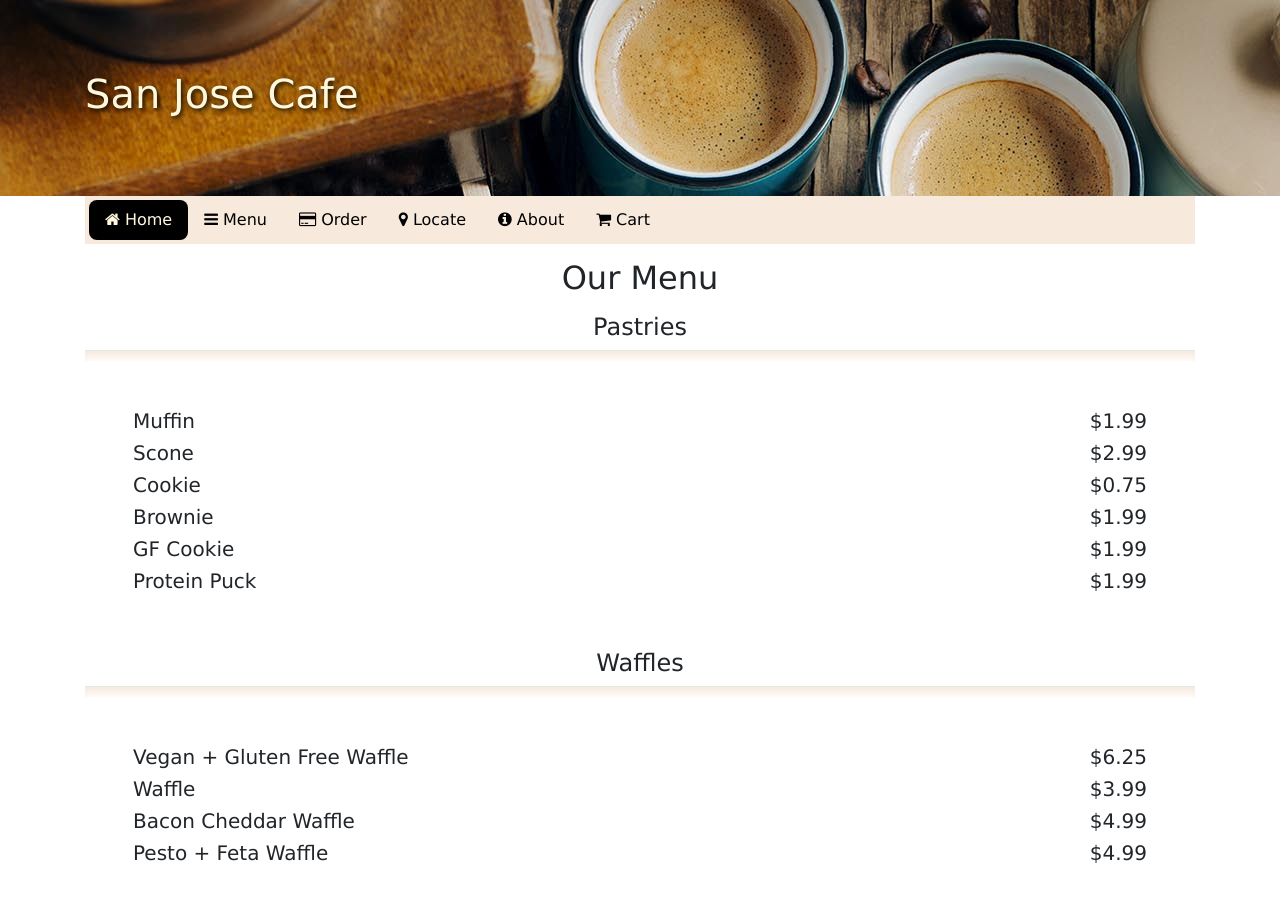
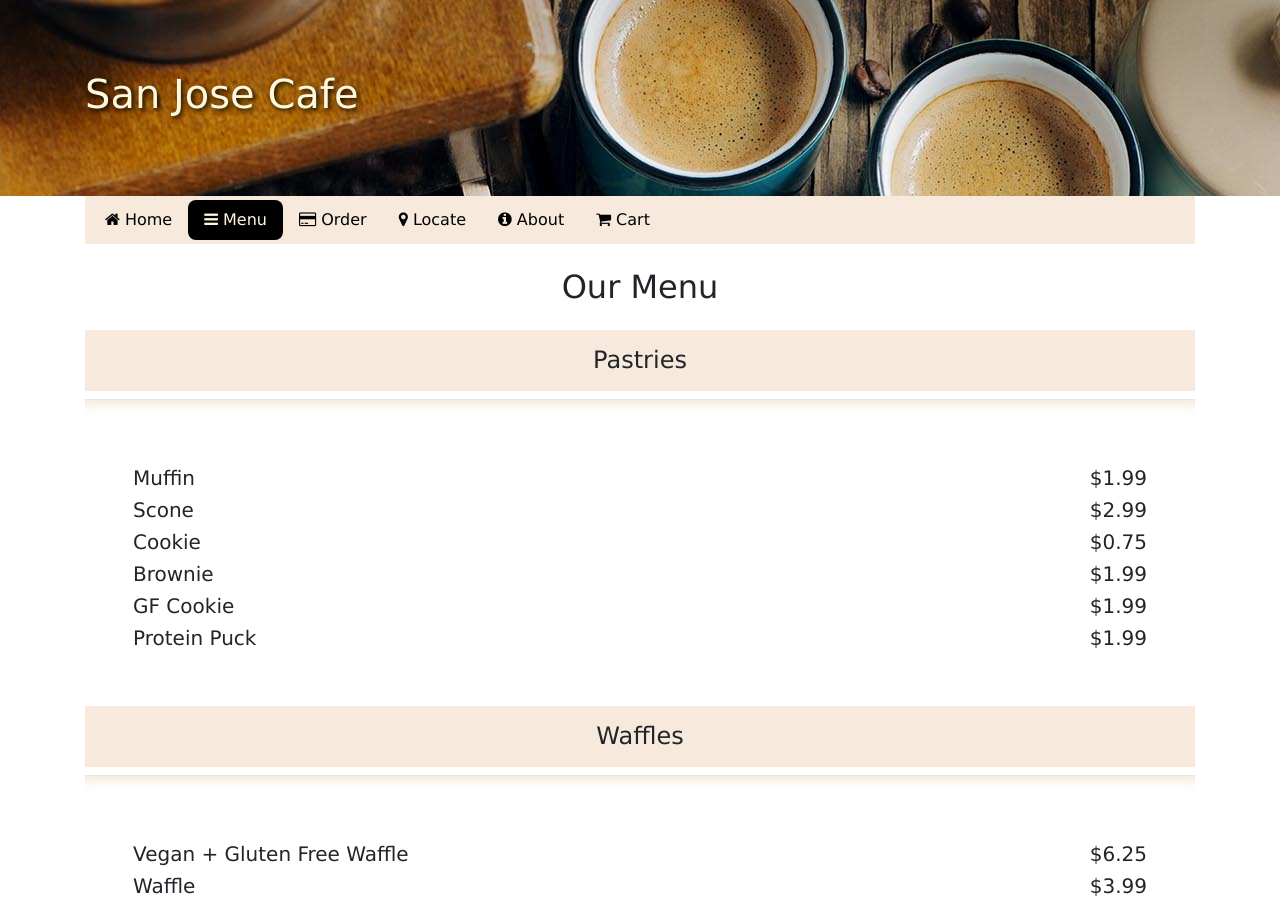
Before and after one commit to mnajjar2008/cafereact, a React (Create React App) app: page /menu in a window 1280 px wide. Shown: the top 907 px of the page. Built offline with nearby package versions, Linux system fonts and the light colour scheme.

Commit message:
header nav almost finished

```diff
--- a/src/App.css
+++ b/src/App.css
@@ -28,7 +28,7 @@ body {
     border-radius: 0.5rem;
 }
 
- .active,
+.nav-item .nav-link.active,
 .card-header,
 .card-footer button {
     background-color: black;
@@ -62,7 +62,7 @@ figure.card-body {
     margin-bottom: 0px;
 }
 
-.about-section-title {
+.section-title {
     background-color: rgba(214, 148, 86, 0.2);
 }
 
--- a/src/components/AboutComponent.js
+++ b/src/components/AboutComponent.js
@@ -5,7 +5,7 @@ function About(props) {
         <div className="container">
             <section className="row mt-4">
                 <div className="col-12">
-                    <h4 className="about-section-title p-2">Our Cafe</h4>
+                    <h4 className="section-title p-2">Our Cafe</h4>
                     <p className="p-4">
                         San Jose Cafe's mission is to honor our guests' decision to dine with us by providing world-className service, great-tasting food to their order, in a clean comfortable environment. Since our humble beginnings over 6 years ago in
                         San Jose, California, we have been proud to serve our coffee, waffles, and pastries the way they're supposed to be — fresh, natural, and cooked to order.
@@ -14,7 +14,7 @@ function About(props) {
             </section>
             <section className="row mt-4">
                 <div className="col-12">
-                    <h4 className="about-section-title p-2">Location & Hours</h4>
+                    <h4 className="section-title p-2">Location & Hours</h4>
                 </div>
                 <div className="col-6 text-center p-4">
                     <hr />
@@ -44,7 +44,7 @@ function About(props) {
 
             <section className="row mt-4">
                 <div className="col-12">
-                    <h4 className="about-section-title p-2">Email US</h4>
+                    <h4 className="section-title p-2">Email US</h4>
                     <form className="pt-4">
                         <div className="form-group row">
                             <label htmlFor="Name" className="col-md-3 col-form-label">
--- a/src/components/FooterComponent.js
+++ b/src/components/FooterComponent.js
@@ -16,13 +16,13 @@ function Footer(props) {
                     <div className="col-sm mb-3">
                         <h5>Connect</h5>
                         <a className="btn btn-dark" href="http://facebook.com/">
-                            <i className="fa fa-facebook"></i>
-                        </a>
+                            <i className="fa fa-facebook" />
+                        </a>{' '}
                         <a className="btn btn-dark" href="http://twitter.com/">
-                            <i className="fa fa-twitter"></i>
-                        </a>
+                            <i className="fa fa-twitter" />
+                        </a>{' '}
                         <a className="btn btn-dark" href="http://instagram.com/">
-                            <i className="fa fa-instagram"></i>
+                            <i className="fa fa-instagram" />
                         </a>
                     </div>
                     <div className="col-sm-12 col-lg text-sm-center">
--- a/src/components/HeaderComponent.js
+++ b/src/components/HeaderComponent.js
@@ -1,4 +1,6 @@
 import React from 'react';
+import { Nav, NavItem } from 'reactstrap';
+import { NavLink } from 'react-router-dom';
 
 function Header(props) {
     return (
@@ -14,45 +16,43 @@ function Header(props) {
             </header>
 
             <div className="container">
-                <nav>
-                    <ul className="nav p-1 text-center flex-column flex-md-row">
-                        <li className="nav-item">
-                            <a className="nav-link active" href="/home">
-                                <i className="fa fa-home" aria-hidden="true"></i> Home
-                            </a>
-                        </li>
-                        <li className="nav-item">
-                            <a className="nav-link" href="/menu">
-                                <i className="fa fa-bars" aria-hidden="true"></i> Menu
-                            </a>
-                        </li>
-                        <li className="nav-item">
-                            <a className="nav-link" href="order.html">
-                                <i className="fa fa-credit-card" aria-hidden="true"></i> Order
-                            </a>
-                        </li>
-                        <li className="nav-item">
-                            <a
-                                className="nav-link"
-                                rel="noreferrer"
-                                href="https://www.google.com/maps/place/1141+Ringwood+Ct,+San+Jose,+CA+95131/@37.3944727,-121.8700569,14z/data=!4m5!3m4!1s0x808fcc03b0824993:0x1eadae59bcdf95d7!8m2!3d37.3927107!4d-121.8941903?hl=en&authuser=0"
-                                target="_blank"
-                            >
-                                <i className="fa fa-map-marker" aria-hidden="true"></i> Locate
-                            </a>
-                        </li>
-                        <li className="nav-item">
-                            <a className="nav-link" href="/about">
-                                <i className="fa fa-info-circle" aria-hidden="true"></i> About
-                            </a>
-                        </li>
-                        <li className="nav-item">
-                            <a role="button" className="nav-link" href="cart.html">
-                                <i className="fa fa-shopping-cart" aria-hidden="true"></i> Cart
-                            </a>
-                        </li>
-                    </ul>
-                </nav>
+                <Nav className="nav p-1 text-center flex-column flex-md-row">
+                    <NavItem>
+                        <NavLink className="nav-link" to="/home">
+                            <i className="fa fa-home" aria-hidden="true" /> Home
+                        </NavLink>
+                    </NavItem>
+                    <NavItem>
+                        <NavLink className="nav-link" to="/menu">
+                            <i className="fa fa-bars" aria-hidden="true" /> Menu
+                        </NavLink>
+                    </NavItem>
+                    <NavItem>
+                        <NavLink className="nav-link" to="/order">
+                            <i className="fa fa-credit-card" aria-hidden="true" /> Order
+                        </NavLink>
+                    </NavItem>
+                    <NavItem>
+                        <NavLink
+                            className="nav-link"
+                            rel="noreferrer"
+                            to="https://www.google.com/maps/place/1141+Ringwood+Ct,+San+Jose,+CA+95131/@37.3944727,-121.8700569,14z/data=!4m5!3m4!1s0x808fcc03b0824993:0x1eadae59bcdf95d7!8m2!3d37.3927107!4d-121.8941903?hl=en&authuser=0"
+                            target="_blank"
+                        >
+                            <i className="fa fa-map-marker" aria-hidden="true" /> Locate
+                        </NavLink>
+                    </NavItem>
+                    <NavItem>
+                        <NavLink className="nav-link" to="/about">
+                            <i className="fa fa-info-circle" aria-hidden="true" /> About
+                        </NavLink>
+                    </NavItem>
+                    <NavItem>
+                        <NavLink className="nav-link" role="button" to="/cart">
+                            <i className="fa fa-shopping-cart" aria-hidden="true" /> Cart
+                        </NavLink>
+                    </NavItem>
+                </Nav>
             </div>
         </React.Fragment>
     );
--- a/src/components/MainComponent.js
+++ b/src/components/MainComponent.js
@@ -25,6 +25,7 @@ class Main extends Component {
                     <Route path="/home" component={Home} />
                     <Route path="/about" component={About} />
                     <Route path="/menu" render={() => <Menu items={this.state.items} />} />
+                    <Redirect to="/home" />
                 </Switch>
                 <Footer />
             </div>
--- a/src/components/MenuComponent.js
+++ b/src/components/MenuComponent.js
@@ -1,18 +1,22 @@
 import React from 'react';
 
 function Rendercategoryitem(props) {
-    const items = props.item.map(item => {
+    const specificcategorylist = props.items.map(item => {
         return (
-            <div className="d-flex justify-content-between">
+            <div key={item.id} className="d-flex justify-content-between">
                 <h5>{item.name}</h5>
                 <h5>${item.price}</h5>
             </div>
         );
     });
+
+    const categoryname = props.items[0].category[0].toUpperCase() + props.items[0].category.slice(1);
+
     return (
         <React.Fragment>
-            <hr className="hrstyle" />
-            <div className="p-sm-5">{items}</div>
+            <h4 className="text-center section-title p-3">{categoryname}</h4>
+            <hr className="hrstyle p-1" />
+            <div className="p-sm-5">{specificcategorylist}</div>
         </React.Fragment>
     );
 }
@@ -20,18 +24,12 @@ function Rendercategoryitem(props) {
 function Menu(props) {
     return (
         <div className="container">
-            <h2 className="text-center mb-3">Our Menu</h2>
-
-            <h4 className="text-center">Pastries</h4>
-            <Rendercategoryitem item={props.items.filter(item => item.category === 'pastries')} />
-            <h4 className="text-center">Waffles</h4>
-            <Rendercategoryitem item={props.items.filter(item => item.category === 'waffles')} />
-            <h4 className="text-center">Breakfast</h4>
-            <Rendercategoryitem item={props.items.filter(item => item.category === 'breakfast')} />
-            <h4 className="text-center">Lunch</h4>
-            <Rendercategoryitem item={props.items.filter(item => item.category === 'lunch')} />
-            <h4 className="text-center">Drinks</h4>
-            <Rendercategoryitem item={props.items.filter(item => item.category === 'drinks')} />
+            <h2 className="text-center m-4">Our Menu</h2>
+            <Rendercategoryitem items={props.items.filter(item => item.category === 'pastries')} />
+            <Rendercategoryitem items={props.items.filter(item => item.category === 'waffles')} />
+            <Rendercategoryitem items={props.items.filter(item => item.category === 'breakfast')} />
+            <Rendercategoryitem items={props.items.filter(item => item.category === 'lunch')} />
+            <Rendercategoryitem items={props.items.filter(item => item.category === 'drinks')} />
         </div>
     );
 }
```
Also changed, not shown: src/components/CartComponent.js (+10 -0 lines), src/components/OrderComponent.js (+10 -0 lines).
